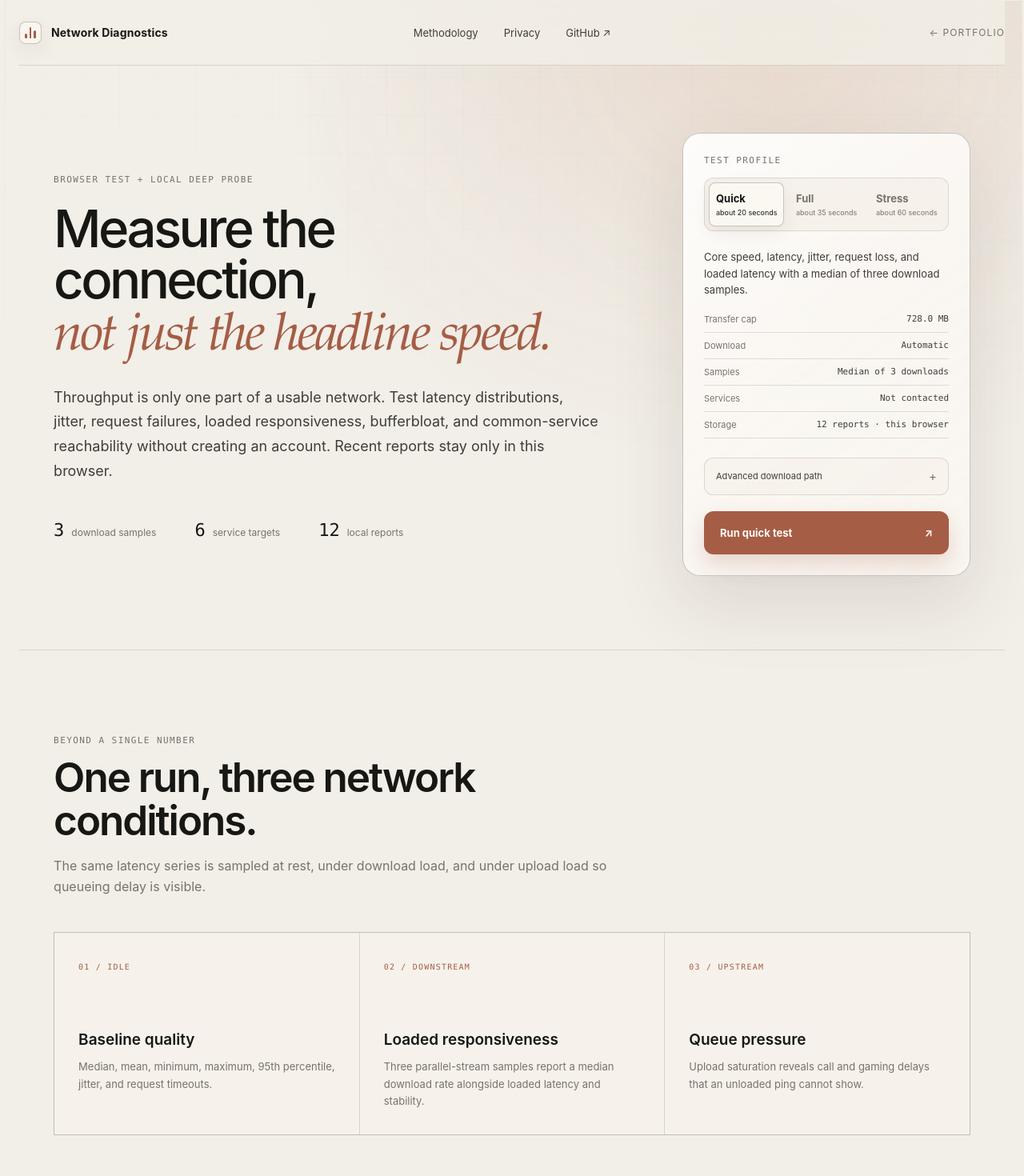
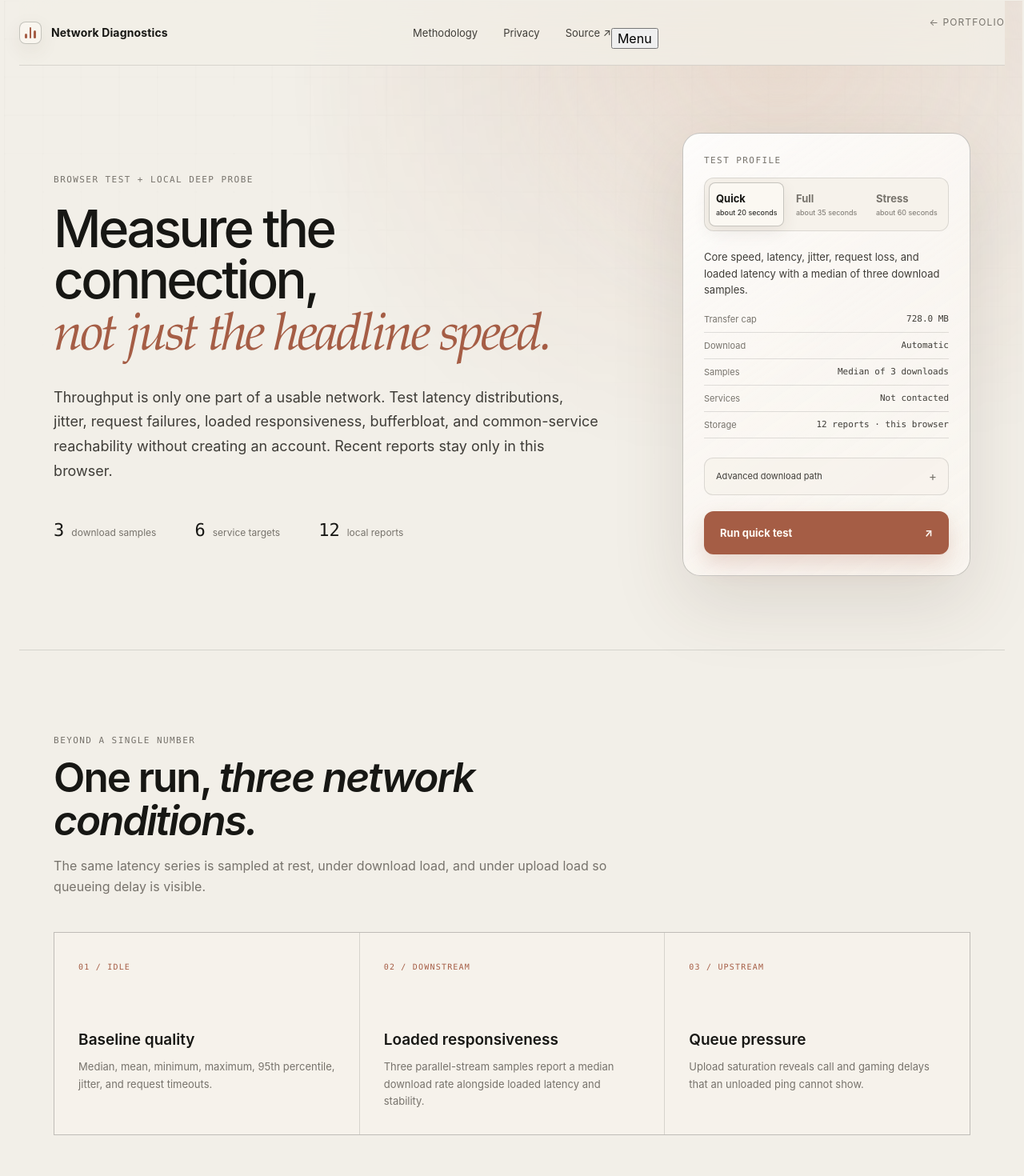
Before and after one commit to JohnnyZLi/Network-Diagnostics-Suite, a React (Vite) app: page / in a window 1280 px wide. Shown: the top 1470 px of the page at 80% size. Built offline with nearby package versions, Linux system fonts and the light colour scheme.

Commit message:
Refine navigation and page hierarchy

```diff
--- a/src/App.tsx
+++ b/src/App.tsx
@@ -55,7 +55,8 @@ export default function App() {
   const [result, setResult] = useState<DiagnosticResult | null>(null);
   const [history, setHistory] = useState<DiagnosticResult[]>(() => loadRecentResults());
   const [errorMessage, setErrorMessage] = useState<string | null>(null);
-  const [stressConfirmed, setStressConfirmed] = useState(false);
+  const [dataConfirmed, setDataConfirmed] = useState(false);
+  const [mobileNavOpen, setMobileNavOpen] = useState(false);
   const [copyLabel, setCopyLabel] = useState("Copy summary");
   const controllerRef = useRef<AbortController | null>(null);
 
@@ -127,6 +128,8 @@ export default function App() {
     setHistory([]);
   };
 
+  const closeMobileNav = () => setMobileNavOpen(false);
+
   return (
     <>
       <MotionObserver />
@@ -136,12 +139,27 @@ export default function App() {
           <span className="wordmark__mark" aria-hidden="true"><i /><i /><i /></span>
           <span>Network Diagnostics</span>
         </a>
-        <nav aria-label="Primary navigation">
-          <a href="#methodology">Methodology</a>
-          <a href="#privacy">Privacy</a>
-          <a href="https://github.com/JohnnyZLi" target="_blank" rel="noreferrer">GitHub <span aria-hidden="true">↗</span></a>
+        <nav
+          className={mobileNavOpen ? "site-nav site-nav--open" : "site-nav"}
+          id="primary-navigation"
+          aria-label="Primary navigation"
+        >
+          <a href="#methodology" onClick={closeMobileNav}>Methodology</a>
+          <a href="#privacy" onClick={closeMobileNav}>Privacy</a>
+          <a href="https://github.com/JohnnyZLi/Network-Diagnostics-Suite" target="_blank" rel="noreferrer" onClick={closeMobileNav}>Source <span aria-hidden="true">↗</span></a>
         </nav>
-        <a className="privacy-status" href="https://johnnyli.dev" aria-label="Return to Johnny Li portfolio">← Portfolio</a>
+        <div className="header-actions">
+          <a className="privacy-status" href="https://johnnyli.dev" aria-label="Return to Johnny Li portfolio">← Portfolio</a>
+          <button
+            className="nav-toggle"
+            type="button"
+            aria-expanded={mobileNavOpen}
+            aria-controls="primary-navigation"
+            onClick={() => setMobileNavOpen((open) => !open)}
+          >
+            {mobileNavOpen ? "Close" : "Menu"}
+          </button>
+        </div>
       </header>
 
       <main>
@@ -161,13 +179,13 @@ export default function App() {
             mode={mode}
             downloadPath={downloadPath}
             running={runState === "running"}
-            stressConfirmed={stressConfirmed}
+            dataConfirmed={dataConfirmed}
             onModeChange={(nextMode) => {
               setMode(nextMode);
-              if (nextMode !== "extended") setStressConfirmed(false);
+              setDataConfirmed(false);
             }}
             onDownloadPathChange={setDownloadPath}
-            onStressConfirmed={setStressConfirmed}
+            onDataConfirmed={setDataConfirmed}
             onStart={startTest}
             onCancel={cancelTest}
           />
@@ -197,7 +215,7 @@ export default function App() {
           <section className="measurement-preview" aria-label="Available measurements">
             <div className="section-heading">
               <span className="eyebrow">Beyond a single number</span>
-              <h2>One run, three network conditions.</h2>
+              <h2>One run, <em className="text-blue">three network conditions.</em></h2>
               <p>The same latency series is sampled at rest, under download load, and under upload load so queueing delay is visible.</p>
             </div>
             <div className="preview-grid">
@@ -219,7 +237,7 @@ export default function App() {
         <section className="methodology" id="methodology">
           <div className="section-heading">
             <span className="eyebrow">Measurement contract</span>
-            <h2>Every number says what it actually measured.</h2>
+            <h2>Every number says <em className="text-violet">what it actually measured.</em></h2>
           </div>
           <div className="methodology-grid">
             <article><span>HTTP</span><h3>Browser request loss</h3><p>A failed or timed-out request. Transmission Control Protocol can retransmit underlying packets, so this is deliberately not labeled raw packet loss.</p></article>
@@ -236,7 +254,7 @@ export default function App() {
       <footer>
         <span>Network Diagnostics Suite</span>
         <p>Open source · no analytics · no accounts · local-only report history</p>
-        <a href="https://johnnyli.dev">Back to johnnyli.dev ↗</a>
+        <a href="https://johnnyli.dev">Back to johnnyli.dev</a>
       </footer>
       </div>
     </>
```
